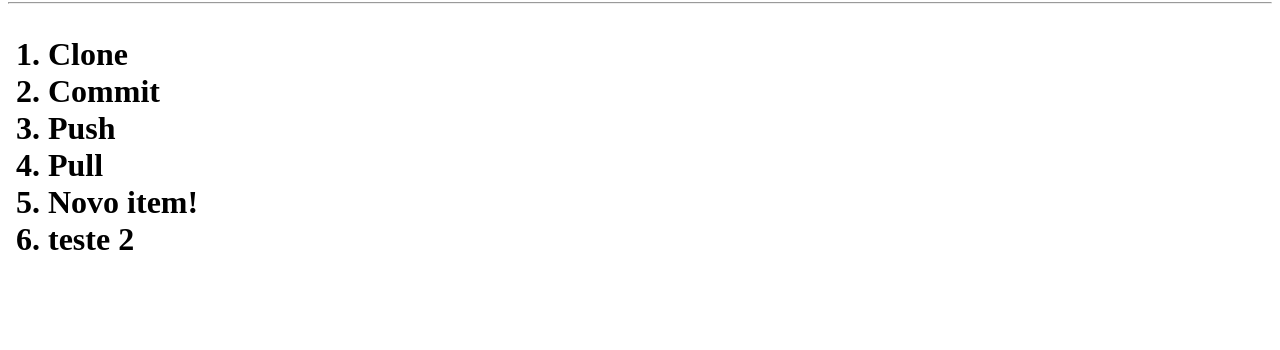
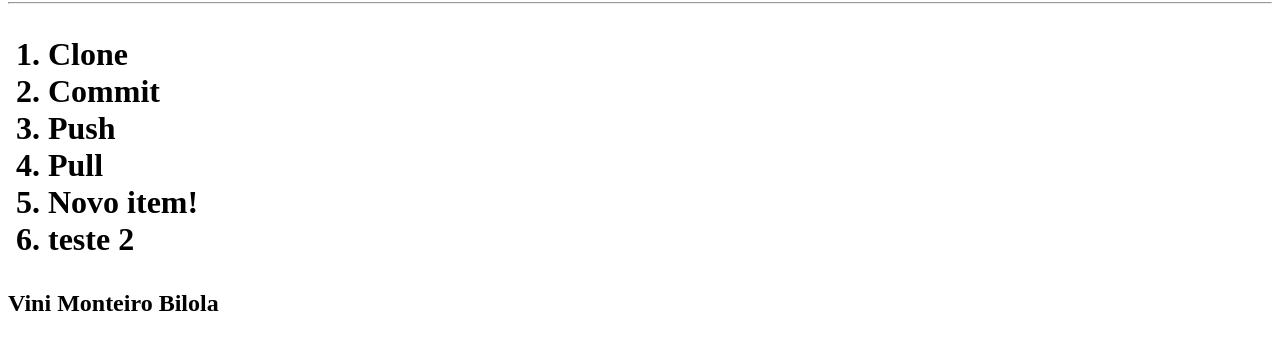
Before and after one commit to LucasLapaa/engenharia-de-software-aula1, a plain HTML site: page index.html in a window 1280 px wide. Shown: the part 78-428 px from the top of the page. Drawn offline with Linux system fonts and the light colour scheme.

Commit message:
teste monteiro

```diff
--- a/index.html
+++ b/index.html
@@ -5,7 +5,9 @@
     <meta http-equiv="X-UA-Compatible" content="IE=edge">
     <meta name="viewport" content="width=device-width, initial-scale=1.0">
     <title>Dominando Git</title>
+
 </head>
+
 <body>
     <h1>EntendoGit<h1>
         <hr>
@@ -17,5 +19,6 @@
             <li>Novo item!</li>
             <li>teste 2</li>
         </ol>
+        <h2>Vini Monteiro Bilola</h2>
 </body>
 </html>
```
